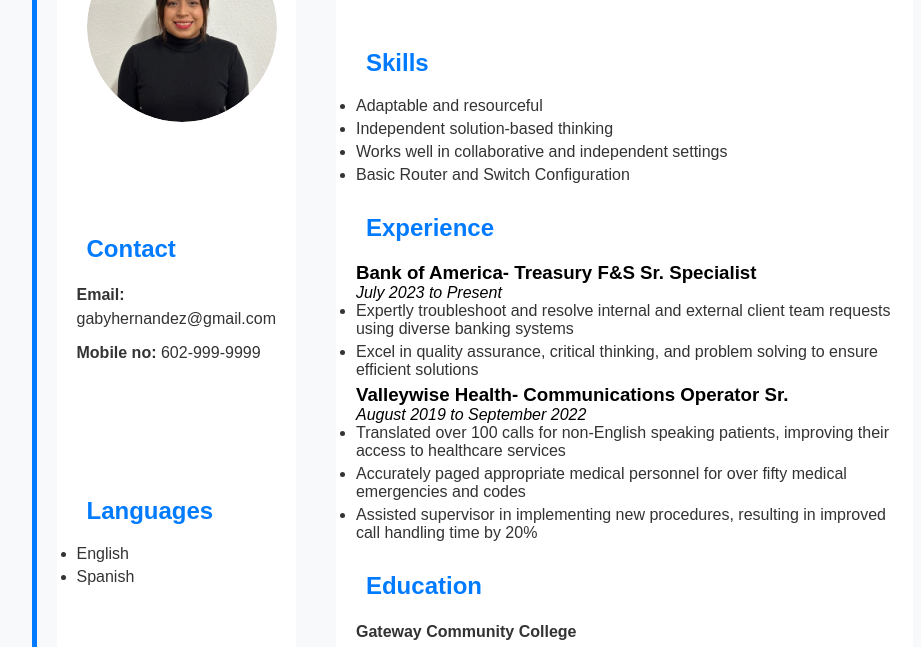
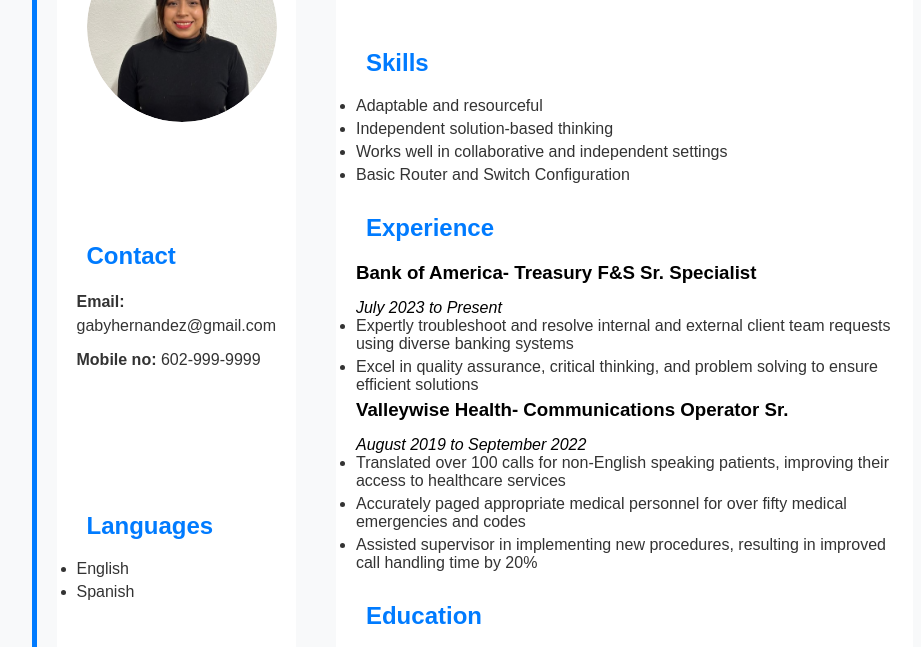
Before and after one commit to gabs62/gabs62.github.io, a plain HTML site: page Resume/index.html in a window 1280 px wide. Shown: the part 148-795 px from the top of the page, without its empty margins (158-1079 px from the left). Drawn offline with Linux system fonts and the light colour scheme.

Commit message:
added h3 margin

```diff
--- a/Resume/styles.css
+++ b/Resume/styles.css
@@ -75,6 +75,9 @@ h2 {
     padding: 10px;
     margin-bottom: 10px;
 }
+h3 {
+    margin-bottom: 15px;
+}
 
 p {
     font-size: 16px;
```
